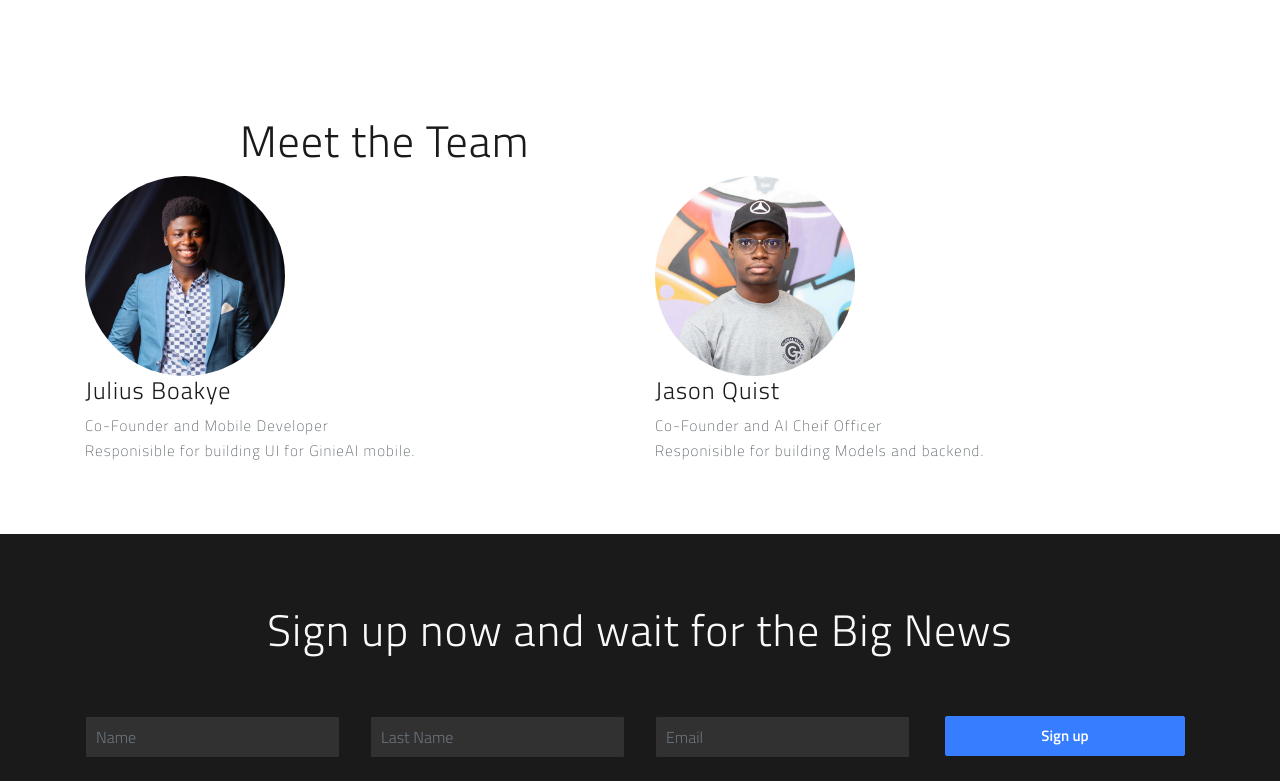
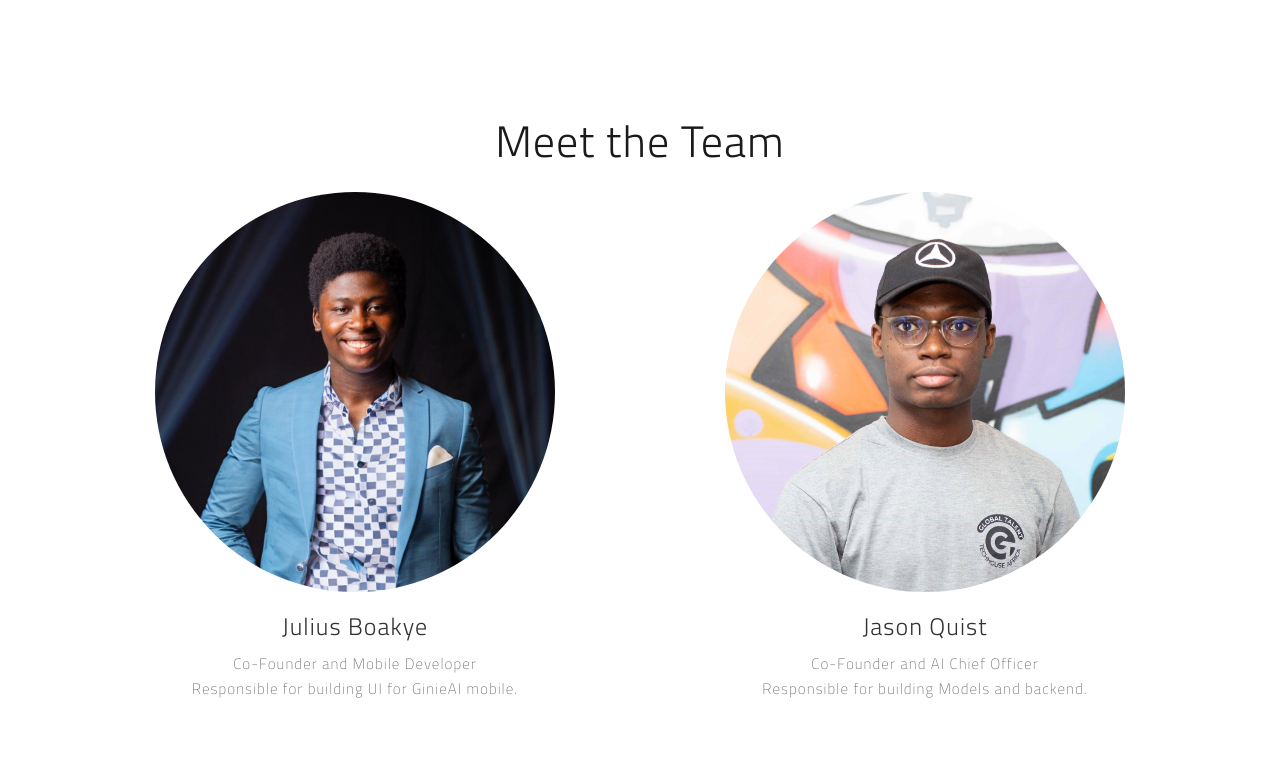
Before and after one commit to Darkbeast-glitch/Darkbeast-glitch.github.io, a plain HTML site: page index.html in a window 1280 px wide. Shown: the part 3440-4221 px from the top of the page. Drawn offline with nearby package versions, Linux system fonts and the light colour scheme.

Commit message:
Update team member images and styles in index.html

```diff
--- a/index.html
+++ b/index.html
@@ -55,12 +55,31 @@
         }
     }
 
+    .team-member {
+        text-align: center;
+        margin-bottom: 50px;
+    }
+
     .team-member img {
         border-radius: 50%;
-        width: 200px;
-        height: 200px;
+        width: 400px;
+        height: 400px;
         object-fit: cover;
+        margin-bottom: 20px;
     }
+
+    .team-member h4 {
+        font-size: 24px;
+        color: #333;
+        margin-bottom: 10px;
+    }
+
+    .team-member p {
+        color: #666;
+    }
+</style>
+</section>
+
 </style>
 
 <body>
@@ -296,31 +315,34 @@
             </div> -->
         </div>
     </section>
+
+
     <section id="team" class="pt-5">
         <div class="container">
-            <div class="heading-block" style="text-align: left;">
+            <div class="heading-block" style="text-align: center;">
                 <h3>Meet the Team</h3>
             </div>
-            <div class="row">
+            <div class="row pt-3">
                 <div class="col-md-6">
                     <div class="team-member">
                         <img src="assets/images/Julius Boakye.jpg" alt="Team Member 1" class="img-fluid">
                         <h4>Julius Boakye</h4>
                         <p>Co-Founder and Mobile Developer</p>
-                        <p>Responisible for building UI for GinieAI mobile.</p>
+                        <p>Responsible for building UI for GinieAI mobile.</p>
                     </div>
                 </div>
                 <div class="col-md-6">
                     <div class="team-member">
                         <img src="assets/images/jay.jpg" alt="Team Member 2" class="img-fluid">
                         <h4>Jason Quist</h4>
-                        <p>Co-Founder and AI Cheif Officer</p>
-                        <p>Responisible for building Models and backend.</p>
+                        <p>Co-Founder and AI Chief Officer</p>
+                        <p>Responsible for building Models and backend.</p>
                     </div>
                 </div>
             </div>
         </div>
     </section>
+
     <section class="bg-dark divider">
         <div class="container">
             <div class="heading-block">
```
